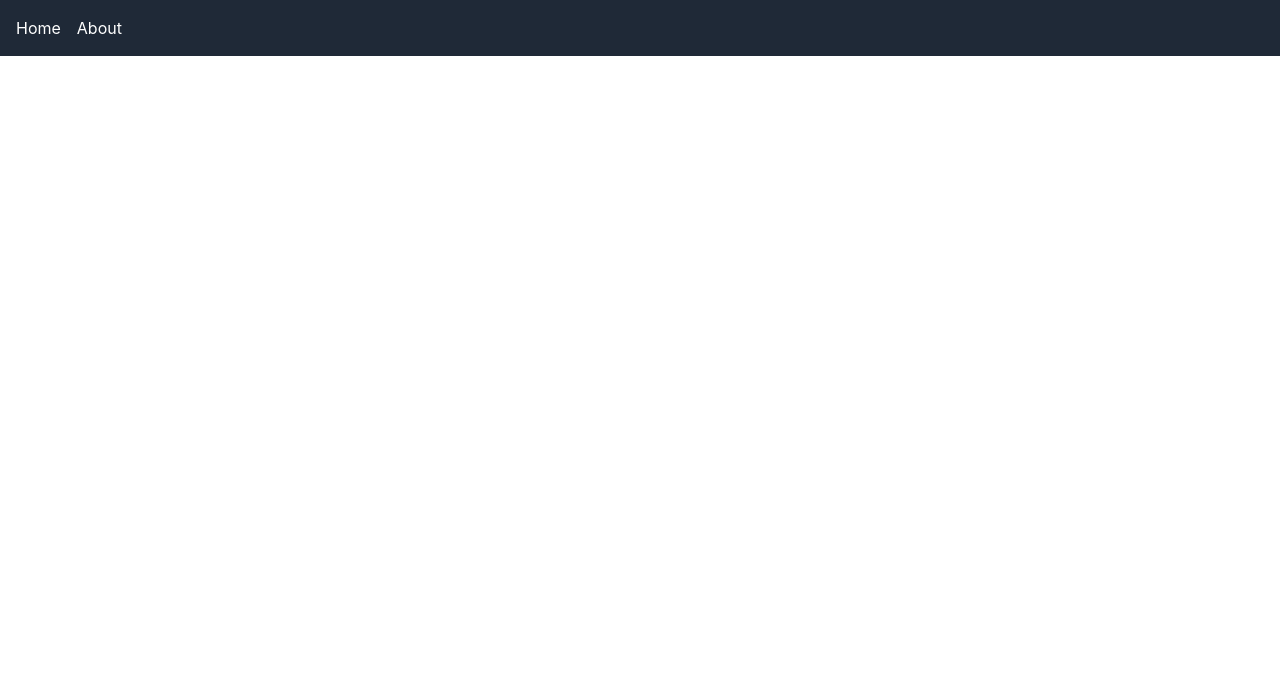
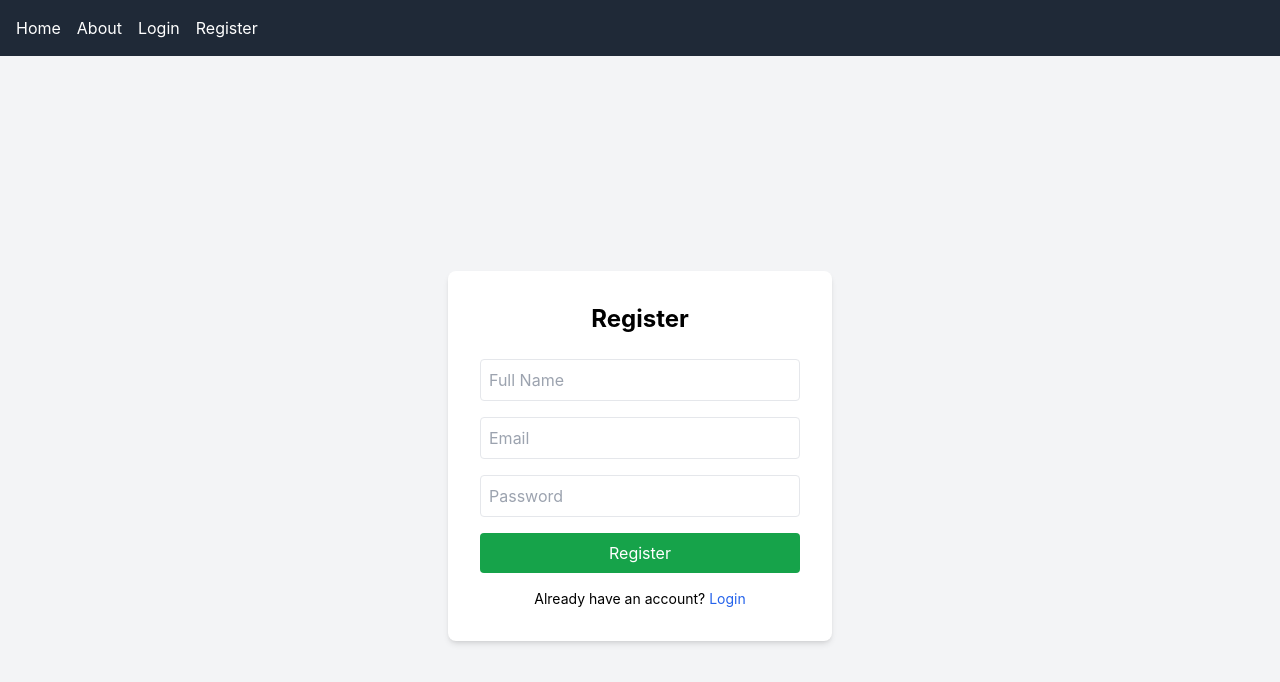
Before and after one commit to Gokul26092004/ai-ecommerce, a React (Create React App) app in the folder frontend/: page /register in a window 1280 px wide. Before the commit this address had no page. Shown: the top 682 px of the page. Built offline with nearby package versions, Linux system fonts and the light colour scheme.

Commit message:
Day 9: Added JWT authentication UI - Login & Register pages with API integration

```diff
--- a/frontend/package.json
+++ b/frontend/package.json
@@ -7,6 +7,7 @@
     "@testing-library/jest-dom": "^6.9.1",
     "@testing-library/react": "^16.3.1",
     "@testing-library/user-event": "^13.5.0",
+    "axios": "^1.13.2",
     "react": "^19.2.3",
     "react-dom": "^19.2.3",
     "react-router-dom": "^7.10.1",
--- a/frontend/src/App.js
+++ b/frontend/src/App.js
@@ -2,6 +2,8 @@ import { BrowserRouter as Router, Routes, Route } from "react-router-dom";
 import Home from "./pages/home";
 import About from "./pages/about";
 import Navbar from "./components/navbar";
+import Login from "./pages/login";
+import Register from "./pages/register";
 import './App.css';
 
 function App() {
@@ -11,7 +13,8 @@ function App() {
       <Routes>
         <Route path="/" element={<Home />} />
         <Route path="/about" element={<About />} />
-
+        <Route path="/login" element={<Login />} />
+        <Route path="/register" element={<Register />} />
       </Routes>
     </Router>
 
--- a/frontend/src/components/navbar.js
+++ b/frontend/src/components/navbar.js
@@ -5,7 +5,8 @@ const Navbar = () => {
     <nav className="bg-gray-800 p-4 flex gap-4">
       <Link to="/" className="text-white">Home</Link>
       <Link to="/about" className="text-white">About</Link>
-
+      <Link to="/login" className="text-white">Login</Link>
+      <Link to="/register" className="text-white">Register</Link>
     </nav>
   );
 };
--- /dev/null
+++ b/frontend/src/pages/login.js
@@ -0,0 +1,75 @@
+import { useState } from "react";
+import { Link } from "react-router-dom";
+import api from "../services/api"; // your axios instance
+
+const Login = () => {
+  const [email, setEmail] = useState("");
+  const [password, setPassword] = useState("");
+
+  const handleLogin = async (e) => {
+    e.preventDefault();
+
+    try {
+      const response = await api.post("/login", { email, password });
+
+      // Assuming your backend returns { message: "User logged in", token: "..." }
+      alert(response.data.message || "Login successful");
+
+      // Optional: save token if returned
+      if (response.data.token) {
+        localStorage.setItem("token", response.data.token);
+      }
+    } catch (error) {
+      // Backend error or network error
+      if (error.response && error.response.data) {
+        alert(error.response.data.message || "Invalid credentials");
+      } else {
+        alert("Login failed. Please try again.");
+      }
+    }
+  };
+
+  return (
+    <div className="min-h-screen flex items-center justify-center bg-gray-100">
+      <div className="bg-white p-8 rounded-lg shadow-md w-96">
+        <h2 className="text-2xl font-bold text-center mb-6">Login</h2>
+
+        <form className="space-y-4" onSubmit={handleLogin}>
+          <input
+            type="email"
+            placeholder="Email"
+            value={email}
+            onChange={(e) => setEmail(e.target.value)}
+            className="w-full p-2 border rounded"
+            required
+          />
+
+          <input
+            type="password"
+            placeholder="Password"
+            value={password}
+            onChange={(e) => setPassword(e.target.value)}
+            className="w-full p-2 border rounded"
+            required
+          />
+
+          <button
+            type="submit"
+            className="w-full bg-blue-600 text-white p-2 rounded hover:bg-blue-700"
+          >
+            Login
+          </button>
+        </form>
+
+        <p className="text-center text-sm mt-4">
+          Don&apos;t have an account?{" "}
+          <Link to="/register" className="text-blue-600">
+            Register
+          </Link>
+        </p>
+      </div>
+    </div>
+  );
+};
+
+export default Login;
--- /dev/null
+++ b/frontend/src/pages/register.js
@@ -0,0 +1,72 @@
+import { useState } from "react";
+import { Link } from "react-router-dom";
+import api from "../services/api";
+
+const Register = () => {
+  const [name, setName] = useState("");
+  const [email, setEmail] = useState("");
+  const [password, setPassword] = useState("");
+
+  const handleRegister = async (e) => {
+    e.preventDefault(); // prevent page reload
+
+    if (!name || !email || !password) {
+      alert("Please fill in all fields");
+      return;
+    }
+
+    try {
+      const response = await api.post("/register", { name, email, password });
+      alert(response.data || "User registered successfully");
+    } catch (error) {
+      alert(error.response?.data || "Registration failed");
+    }
+  };
+
+  return (
+    <div className="min-h-screen flex items-center justify-center bg-gray-100">
+      <div className="bg-white p-8 rounded-lg shadow-md w-96">
+        <h2 className="text-2xl font-bold text-center mb-6">Register</h2>
+
+        <form className="space-y-4" onSubmit={handleRegister}>
+          <input
+            type="text"
+            placeholder="Full Name"
+            value={name}
+            onChange={(e) => setName(e.target.value)}
+            className="w-full p-2 border rounded"
+          />
+
+          <input
+            type="email"
+            placeholder="Email"
+            value={email}
+            onChange={(e) => setEmail(e.target.value)}
+            className="w-full p-2 border rounded"
+          />
+
+          <input
+            type="password"
+            placeholder="Password"
+            value={password}
+            onChange={(e) => setPassword(e.target.value)}
+            className="w-full p-2 border rounded"
+          />
+
+          <button className="w-full bg-green-600 text-white p-2 rounded hover:bg-green-700">
+            Register
+          </button>
+        </form>
+
+        <p className="text-center text-sm mt-4">
+          Already have an account?{" "}
+          <Link to="/login" className="text-blue-600">
+            Login
+          </Link>
+        </p>
+      </div>
+    </div>
+  );
+};
+
+export default Register;
--- /dev/null
+++ b/frontend/src/services/api.js
@@ -0,0 +1,24 @@
+import axios from "axios";
+
+const api = axios.create({
+  baseURL: "http://localhost:8080/api",
+  headers: {
+    "Content-Type": "application/json",
+  },
+});
+
+// 🔐 Automatically attach JWT to every request
+api.interceptors.request.use(
+  (config) => {
+    const token = localStorage.getItem("token");
+
+    if (token) {
+      config.headers.Authorization = `Bearer ${token}`;
+    }
+
+    return config;
+  },
+  (error) => Promise.reject(error)
+);
+
+export default api;
--- /dev/null
+++ b/frontend/src/services/authService.js
@@ -0,0 +1,11 @@
+import axios from "axios";
+
+const API_URL = "http://localhost:8080/api/auth";
+
+export const registerUser = async (data) => {
+  return axios.post(`${API_URL}/register`, data);
+};
+
+export const loginUser = async (data) => {
+  return axios.post(`${API_URL}/login`, data);
+};
```
Also changed, not shown: 2 other files (tests, documents, lock files or other folders).
